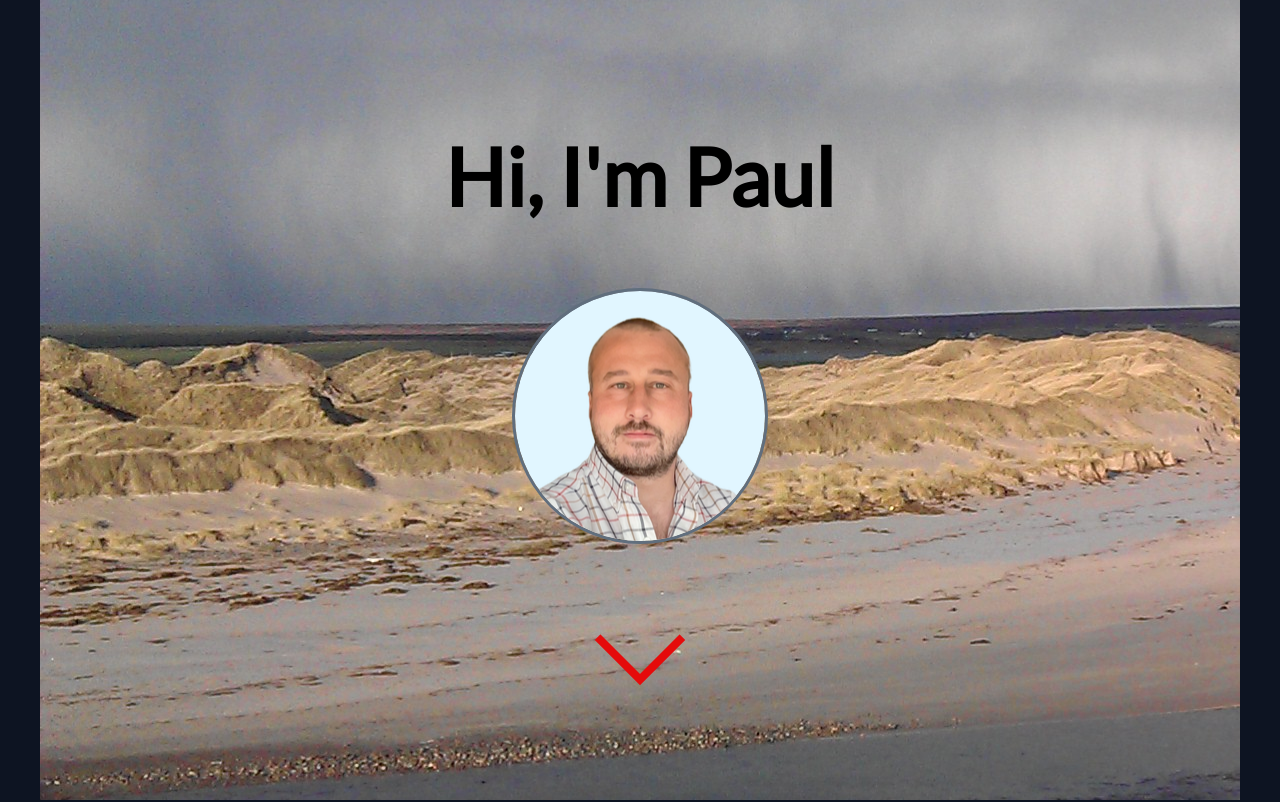
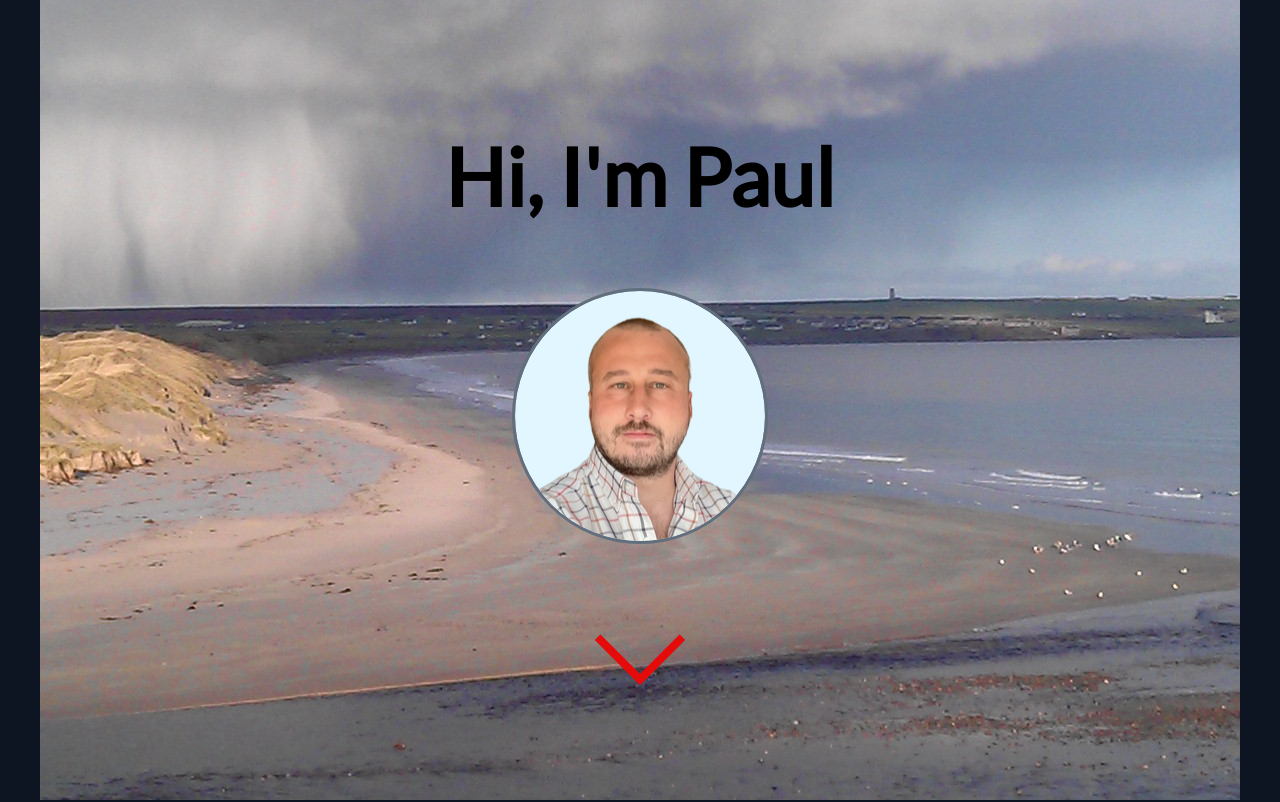
Before and after one commit to PaulHenstridge/portfolio, a React (Create React App) app in the folder client/: page / in a window 1280 px wide. Shown: the top 802 px of the page. Built offline with nearby package versions, Linux system fonts and the light colour scheme.

Commit message:
adding uncommitted styles

```diff
--- a/client/public/index.html
+++ b/client/public/index.html
@@ -33,7 +33,7 @@
 
         <link rel="preconnect" href="https://fonts.googleapis.com">
         <link rel="preconnect" href="https://fonts.gstatic.com" crossorigin>
-        <link href="https://fonts.googleapis.com/css2?family=Lato&family=Roboto:wght@700&display=swap" rel="stylesheet">
+        <link href="https://fonts.googleapis.com/css2?family=Lato&family=Roboto+Slab:wght@600&display=swap" rel="stylesheet">
     <title>Paul Henstridge - Professional Portfolio</title>
 </head>
 
--- a/client/src/App.css
+++ b/client/src/App.css
@@ -12,3 +12,8 @@
     background-color: rgb(13, 20, 34);
     font-family: 'Lato', sans-serif;
 }
+
+
+d{
+    color:rgb(73, 70, 70)
+}
--- a/client/src/App.js
+++ b/client/src/App.js
@@ -43,7 +43,8 @@ function App() {
                 <AboutMe />
                 <Projects />
                 <Experience />
-                <StaticContact />
+                {/* <StaticContact /> */}
+                <Contact/>
                 <Footer />
             </MaxWidthContainer>
 
--- a/client/src/components/HeroHeader.js
+++ b/client/src/components/HeroHeader.js
@@ -13,7 +13,7 @@ const HeroContainer = styled.div`
     align-items:center;
     background-color:#FF0;
     background-image:url(${backgroundImage});
-    background-position: left;
+    background-position: center;
     /* background-attachment: fixed; */
     padding: 8rem 0;
     height:100vh;
```
